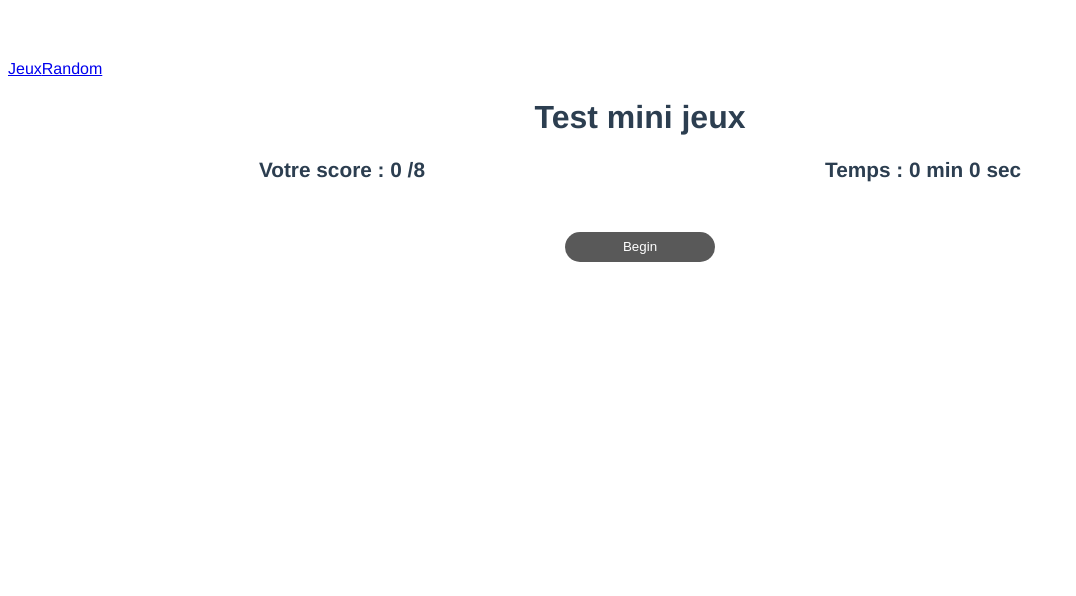
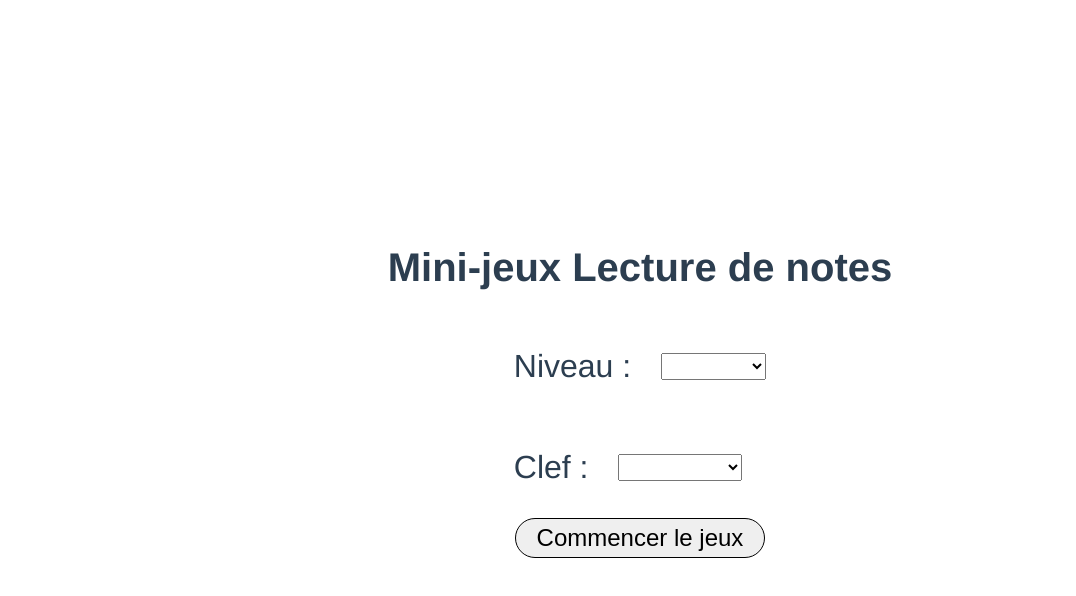
Before and after one commit to RomainGuarinoni/Inspiring-Music-Theory, a Vue app: page / in a window 1280 px wide. Shown: the top 596 px of the page, without its empty margins (0-1076 px from the left). Built offline with nearby package versions, Linux system fonts and the light colour scheme.

Commit message:
ajout choix de niveau et de la clef de lecture de note

```diff
--- a/package.json
+++ b/package.json
@@ -16,6 +16,7 @@
   "devDependencies": {
     "@vue/cli-plugin-babel": "~4.5.0",
     "@vue/cli-plugin-eslint": "~4.5.0",
+    "@vue/cli-plugin-router": "~4.5.0",
     "@vue/cli-service": "~4.5.0",
     "babel-eslint": "^10.1.0",
     "eslint": "^6.7.2",
--- a/src/App.vue
+++ b/src/App.vue
@@ -1,24 +1,24 @@
 <template>
   <div id="app">
-    <router-link :to="{ name: 'jeux' }">Jeux</router-link>
-    <router-link :to="{ name: 'random' }">Random</router-link>
-
-    <router-view />
+    <Home />
   </div>
 </template>
 
 <script>
+import Home from "./components/Home"
 export default {
-  name: "App",
-};
+  components : {
+    Home
+  }
+}
 </script>
-
 <style>
 #app {
   font-family: Avenir, Helvetica, Arial, sans-serif;
   -webkit-font-smoothing: antialiased;
   -moz-osx-font-smoothing: grayscale;
+  text-align: center;
   color: #2c3e50;
-  margin-top: 60px;
+  height: 95vh;
 }
 </style>
--- /dev/null
+++ b/src/components/Home.vue
@@ -0,0 +1,182 @@
+<template>
+  <div class="container">
+    <div class="home" v-if="!begin">
+      <h1>Mini-jeux Lecture de notes</h1>
+      <div class="selection">
+        <div class="Select">
+          <p>Niveau :</p>
+          <select name="level" id="level" v-model="gameLevel">
+            <option
+              v-for="level in level"
+              :key="level.diff"
+              :value="level.note"
+              >{{ level.diff }}</option
+            >
+          </select>
+        </div>
+        <div class="Select">
+          <p>Clef :</p>
+          <select name="key" id="key" v-model="gameKey">
+            <option v-for="key in key" :key="key.name" :value="key.value">{{
+              key.name
+            }}</option>
+          </select>
+        </div>
+        <button @click="beginFunction">Commencer le jeux</button>
+      </div>
+      <p v-show="error" class="error">Selectionnez le niveau et la clef</p>
+    </div>
+    <div class="game" v-else>
+      <Minijeux :gameKey="gameKey" :level="gameLevel" />
+    </div>
+  </div>
+</template>
+
+<script>
+import Minijeux from "./Minijeux";
+export default {
+  components: {
+    Minijeux,
+  },
+  data() {
+    return {
+      begin: false,
+      error: false,
+      gameKey: "",
+      gameLevel: "",
+      level: [
+        {
+          diff: "Niveau 1",
+          note: [
+            { note: "Do", value: "c/4" },
+            { note: "Re", value: "d/4" },
+          ],
+        },
+        {
+          diff: "Niveau 2",
+          note: [
+            { note: "Do", value: "c/4" },
+            { note: "Re", value: "d/4" },
+            { note: "Mi", value: "e/4" },
+          ],
+        },
+        {
+          diff: "Niveau 3",
+          note: [
+            { note: "Do", value: "c/4" },
+            { note: "Re", value: "d/4" },
+            { note: "Mi", value: "e/4" },
+            { note: "Fa", value: "f/4" },
+          ],
+        },
+        {
+          diff: "Niveau 4",
+          note: [
+            { note: "Do", value: "c/4" },
+            { note: "Re", value: "d/4" },
+            { note: "Mi", value: "e/4" },
+            { note: "Fa", value: "f/4" },
+            { note: "Sol", value: "g/4" },
+          ],
+        },
+        {
+          diff: "Niveau 5",
+          note: [
+            { note: "Do", value: "c/4" },
+            { note: "Re", value: "d/4" },
+            { note: "Mi", value: "e/4" },
+            { note: "Fa", value: "f/4" },
+            { note: "Sol", value: "g/4" },
+            { note: "La", value: "a/4" },
+          ],
+        },
+        {
+          diff: "Niveau 6",
+          note: [
+            { note: "Do", value: "c/4" },
+            { note: "Re", value: "d/4" },
+            { note: "Mi", value: "e/4" },
+            { note: "Fa", value: "f/4" },
+            { note: "Sol", value: "g/4" },
+            { note: "La", value: "a/4" },
+            { note: "Si", value: "b/4" },
+          ],
+        },
+      ],
+      key: [
+        {
+          name: "Clef de Sol",
+          value: "treble",
+        },
+        {
+          name: "Clef de Fa",
+          value: "bass",
+        },
+      ],
+    };
+  },
+  methods: {
+    beginFunction() {
+      if (this.gameKey == "" || this.gameLevel == "") {
+        this.error = true;
+      } else {
+        this.error = false;
+        this.begin = true;
+      }
+    },
+  },
+};
+</script>
+
+<style scoped>
+.error {
+  color: rgb(252, 1, 1);
+}
+.game {
+  width: 100%;
+  height: 100%;
+}
+h1 {
+  font-size: 2.5em;
+}
+.Select {
+  display: flex;
+  align-items: center;
+}
+select {
+  margin-left: 30px;
+  font-size: 1.3em;
+}
+.selection {
+  text-align: center;
+}
+p {
+  font-size: 2em;
+}
+.home {
+  display: flex;
+  flex-direction: column;
+  align-items: center;
+  justify-content: center;
+  height: 100%;
+}
+.container {
+  display: flex;
+  flex-direction: column;
+  align-items: center;
+  justify-content: center;
+  height: 100%;
+}
+button {
+  outline: none;
+  border-radius: 20px;
+  border: 1px solid black;
+  transition: all ease 200ms;
+  width: 250px;
+  height: 40px;
+  font-size: 1.5em;
+}
+button:hover {
+  transform: scale(1.1);
+}
+</style>
--- a/src/components/Minijeux.vue
+++ b/src/components/Minijeux.vue
@@ -1,28 +1,16 @@
 <template>
   <div class="all">
     <div class="testBox" :class="{ hidden: finish }">
-      <h1>Test mini jeux</h1>
       <div class="info">
         <p>Votre score : {{ score }} /8</p>
         <p>Temps : {{ min }} min {{ sec }} sec</p>
       </div>
 
-      <div class="begin">
-        <button
-          v-show="!begin"
-          @click="
-            chrono();
-            display();
-          "
-        >
-          Begin
-        </button>
-      </div>
       <div id="gameBoxInstance">
         <div id="gameBox"></div>
       </div>
 
-      <div class="buttonBox" v-show="begin">
+      <div class="buttonBox">
         <Button
           @checkAnswer="scoreUpdate"
           @click="display"
@@ -62,19 +50,15 @@ export default {
   components: {
     Button,
   },
+  props: {
+    gameKey: String,
+    level: Array,
+  },
   data() {
     return {
       switchValue: false,
       notes: [],
-      noteBase: [
-        { note: "Do", value: "c/4" },
-        { note: "Re", value: "d/4" },
-        { note: "Mi", value: "e/4" },
-        { note: "Fa", value: "f/4" },
-        { note: "Sol", value: "g/4" },
-        { note: "La", value: "a/4" },
-        { note: "Si", value: "b/4" },
-      ],
+      noteBase: this.level,
       noteResult: [],
       score: 0,
       begin: false,
@@ -87,19 +71,17 @@ export default {
     };
   },
   created: function() {
-    let note = [
-      { note: "Do", value: "c/4" },
-      { note: "Re", value: "d/4" },
-      { note: "Mi", value: "e/4" },
-      { note: "Fa", value: "f/4" },
-      { note: "Sol", value: "g/4" },
-      { note: "La", value: "a/4" },
-      { note: "Si", value: "b/4" },
-    ];
+    let note = this.noteBase;
     for (let i = 0; i < 8; i++) {
-      let number = Math.floor(Math.random() * 7);
+      let number = Math.floor(Math.random() * this.noteBase.length);
       this.notes[i] = note[number];
     }
+    console.log(this.notes);
+  },
+  mounted: function() {
+    console.log("begin");
+    this.display();
+    this.chrono();
   },
   methods: {
     chrono() {
@@ -122,7 +104,6 @@ export default {
       this.display();
     },
     display() {
-      this.begin = true;
       var part1 = Vex.Flow;
       var div = document.getElementById("gameBox");
       var renderer = new part1.Renderer(div, part1.Renderer.Backends.SVG);
@@ -130,7 +111,7 @@ export default {
       var context = renderer.getContext();
       // on ajoute un context au renderer
       var stave = new part1.Stave(60, 40, 400); //on dessinne la partition au position 10,40 avec une largeur de 400
-      stave.addClef("treble").addTimeSignature("4/4"); //on, ajoute l'armure treble : clef de sol || bass : clef de fa
+      stave.addClef(this.gameKey).addTimeSignature("4/4"); //on, ajoute l'armure treble : clef de sol || bass : clef de fa
       stave.setContext(context).draw();
       var notes = [
         //ajouter des notes
@@ -185,6 +166,8 @@ export default {
       part1.Formatter.FormatAndDraw(context, stave, notes); //formater les notes pour qu'elle soient a la bonne place et tiout surt la part
       var part2 = Vex.Flow;
       var stave2 = new part2.Stave(460, 40, 400);
+      stave2.mode = part2.Voice.Mode.FULL;
+      stave2.setEndBarType(part2.Barline.type.End);
       stave2.setContext(context).draw();
       var notes2 = [
         new part2.StaveNote({
@@ -253,7 +236,6 @@ export default {
       this.min = 0;
       this.noteResult = [];
       this.removeNode();
-      console.log(this.noteResult);
     },
   },
 };
@@ -321,4 +303,10 @@ h1 {
   display: flex;
   justify-content: center;
 }
+.all {
+  display: flex;
+  flex-direction: column;
+  justify-content: center;
+  height: 100%;
+}
 </style>
--- a/src/components/Random.vue
+++ /dev/null
@@ -1,11 +0,0 @@
-<template>
-  <div class="random">
-    <p>Random</p>
-  </div>
-</template>
-
-<script>
-export default {};
-</script>
-
-<style></style>
--- a/src/main.js
+++ b/src/main.js
@@ -1,10 +1,8 @@
 import Vue from "vue";
 import App from "./App.vue";
-import router from "./router";
 
 Vue.config.productionTip = false;
 
 new Vue({
-  router,
   render: (h) => h(App),
 }).$mount("#app");
--- a/src/router/index.js
+++ /dev/null
@@ -1,24 +0,0 @@
-import Vue from "vue";
-import VueRouter from "vue-router";
-import Minijeux from "../components/Minijeux";
-import Random from "../components/Random";
-Vue.use(VueRouter);
-const routes = [
-  {
-    path: "/",
-    name: "jeux",
-    component: Minijeux,
-  },
-  {
-    path: "/random",
-    name: "random",
-    component: Random,
-  },
-];
-
-// eslint-disable-next-line no-new
-const router = new VueRouter({
-  routes,
-});
-
-export default router;
```
Also changed, not shown: 2 other files (tests, documents, lock files or other folders).
